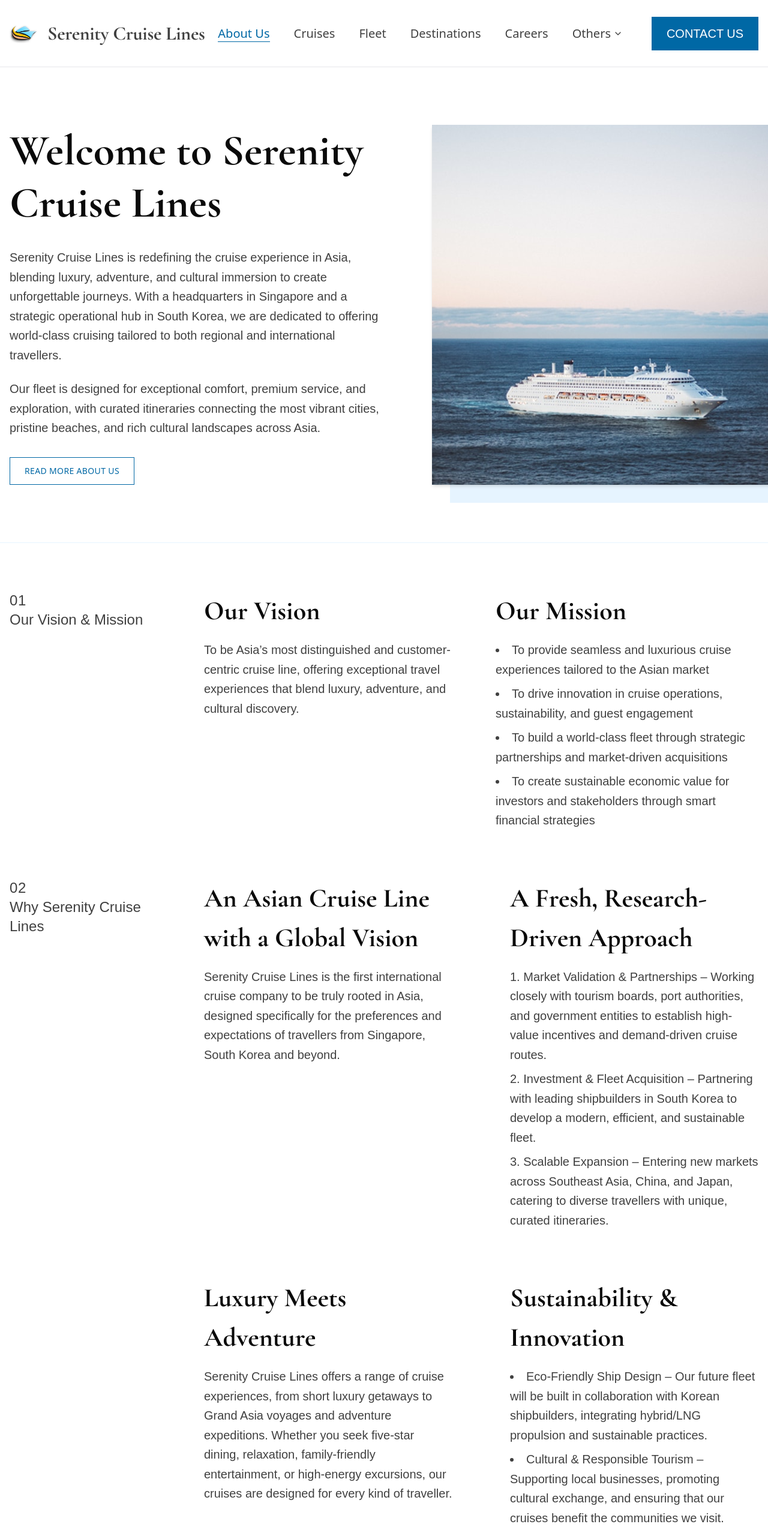
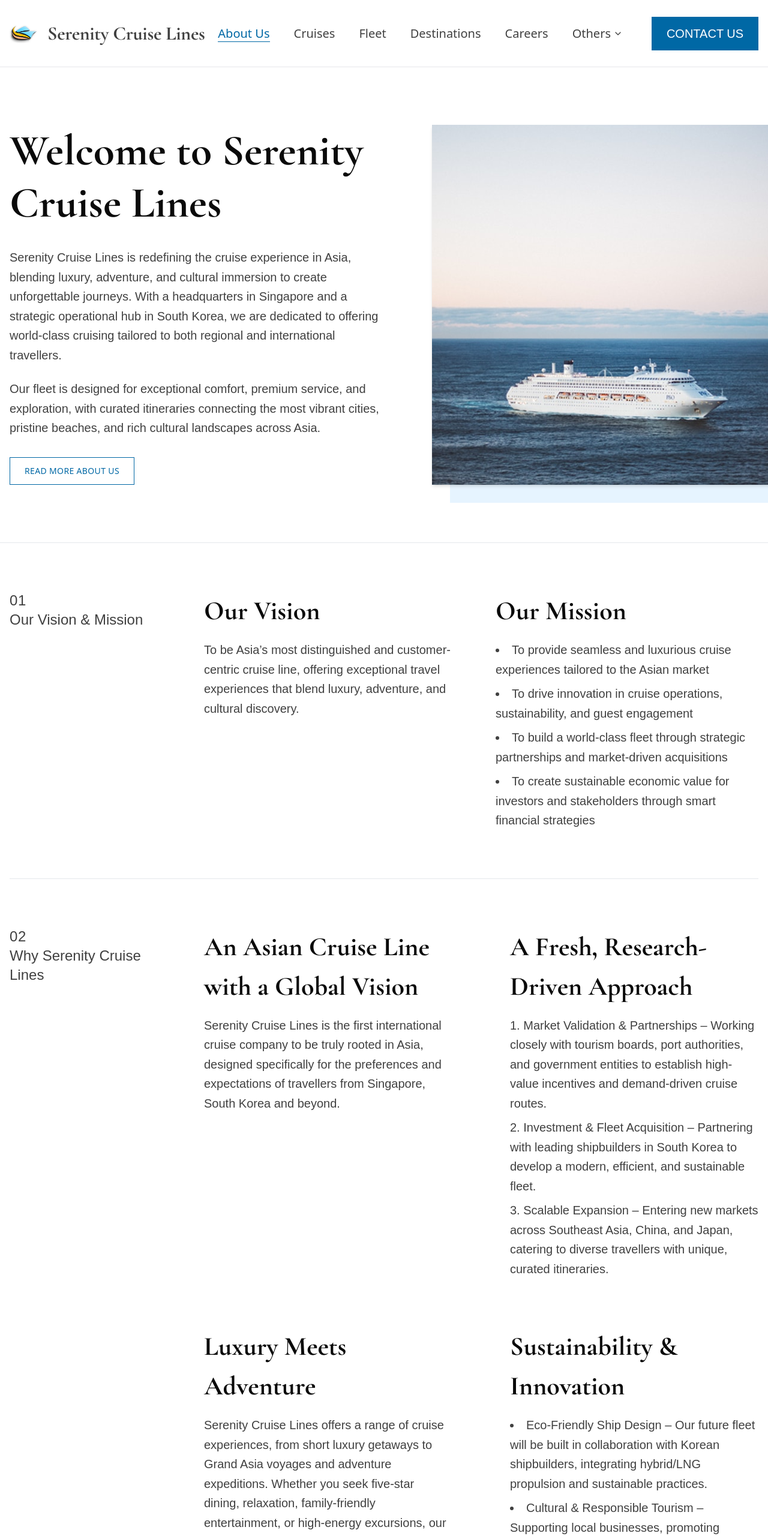
Before and after one commit to kynttt/Serenity-Cruise-Lines, a Vue app: page /about in a window 1280 px wide. Shown: the top 2560 px of the page at 60% size. Built offline with nearby package versions, Linux system fonts and the light colour scheme; a web font is replaced by a local one.

Commit message:
style: About Us Page

```diff
--- a/src/components/about/AboutBanner.vue
+++ b/src/components/about/AboutBanner.vue
@@ -1,5 +1,5 @@
 <template>
-    <section class="relative border-b border-[#E6F4FF] bg-white py-24 overflow-hidden">
+    <section class="relative border-b border-gray-200 bg-white py-24 overflow-hidden">
       <div class="container mx-auto px-4 flex flex-col md:flex-row items-start md:items-center justify-between relative z-10">
         <!-- Text Content -->
         <div class="md:w-1/2 text-[#1A1A1A] z-10">
--- a/src/components/about/MissionVision.vue
+++ b/src/components/about/MissionVision.vue
@@ -2,7 +2,7 @@
     <section class="bg-white  py-20 font-switzer text-[#404040] ">
       <div class="container mx-auto px-4">
         <!-- Section 1: Our Vision & Mission -->
-        <div class="mb-20 grid md:grid-cols-4 gap-12">
+        <div class="pb-20 mb-20 grid md:grid-cols-4 gap-12 border-b border-gray-200">
           <div class="md:col-span-1">
             <p class="text-2xl  tracking-wide uppercase">01</p>
             <h3 class="text-2xl font-medium  text-[#404040] ">Our Vision & Mission</h3>
@@ -29,7 +29,7 @@
         </div>
 
         <!-- Section 2: Why Serenity Cruise Lines -->
-        <div class="mb-10 grid md:grid-cols-4 gap-12">
+        <div class="mb-24 grid md:grid-cols-4 gap-12">
           <div class="md:col-span-1">
             <p class="text-2xl  tracking-wide uppercase">02</p>
             <h3 class="text-2xl font-medium ">Why Serenity Cruise Lines</h3>
@@ -70,6 +70,11 @@
             </div>
           </div>
         </div>
+
+      </div>
+         <!-- Decorative Image -->
+         <div class="w-full mt-12">
+        <img src="@/assets/images/ship.png" alt="Serenity Cruise Ship" class="w-full h-auto object-cover" />
       </div>
     </section>
   </template>
```
Also changed, not shown: 1 other file (tests, documents, lock files or other folders).
